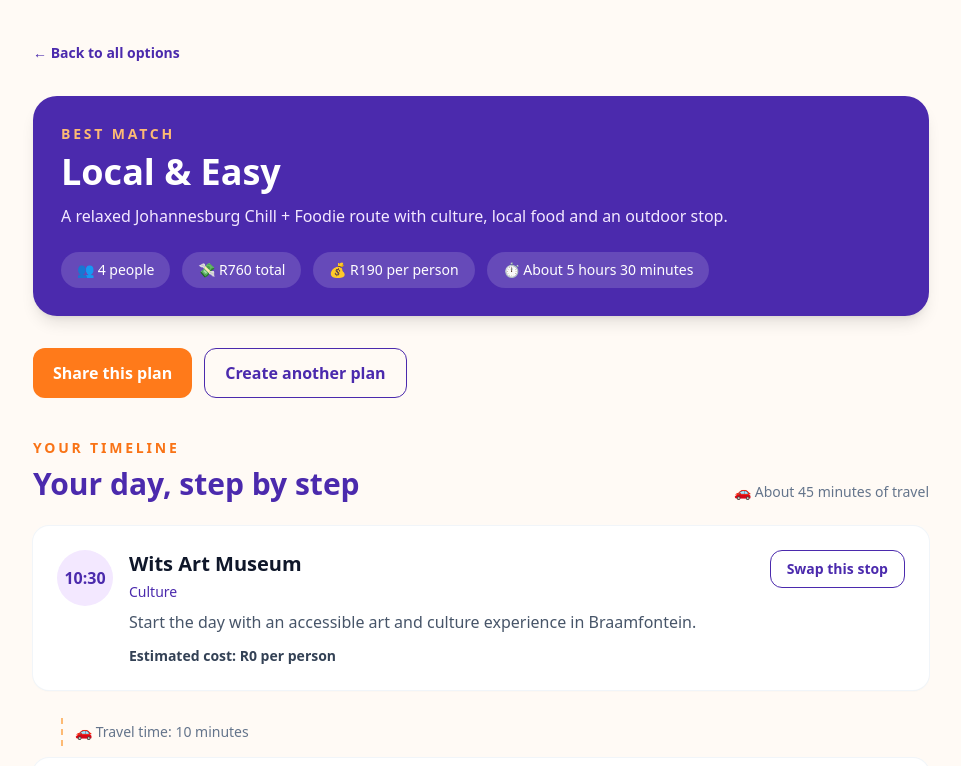
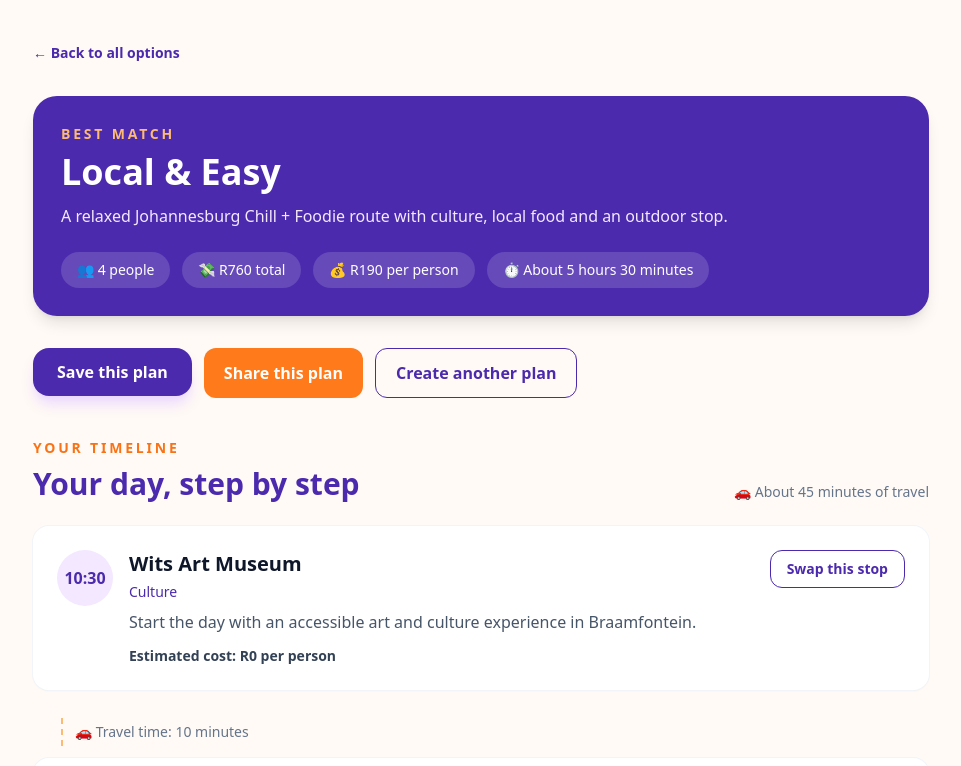
Before and after one commit to kgaisang-data/dayout-sa, a Next.js app in the folder web/: page /itinerary in a window 1280 px wide. Shown: the top 766 px of the page, without its empty margins (159-1120 px from the left). Built offline with nearby package versions, Linux system fonts and the light colour scheme.

Commit message:
Add Save this plan button to itinerary page

```diff
--- a/web/app/itinerary/page.tsx
+++ b/web/app/itinerary/page.tsx
@@ -3,6 +3,8 @@
 import Link from "next/link";
 import { useSearchParams } from "next/navigation";
 import { Suspense, useState } from "react";
+import { SavePlanButton } from "@/components/save-plan-button";
+
 
 type Stop = {
   time: string;
@@ -329,8 +331,30 @@ function ItineraryContent() {
         </section>
 
         <div className="mt-8 flex flex-wrap gap-3">
+                    <SavePlanButton
+            title={selectedPlan.title}
+            plannerInput={{
+              location: searchParams.get("location") ?? "Johannesburg",
+              budget: Number(searchParams.get("budget") ?? 800),
+              groupSize,
+              availableMinutes: Number(searchParams.get("time") ?? 360),
+              vibes: (searchParams.get("vibes") ?? "")
+                .split(",")
+                .filter(Boolean),
+            }}
+            plan={{
+              planId,
+              title: selectedPlan.title,
+              stops,
+              totalCost,
+              costPerPerson: totalCost / groupSize,
+              totalTravelMinutes,
+            }}
+          />
+
           <button
             onClick={sharePlan}
+
             className="rounded-xl bg-[#ff7a1a] px-5 py-3 font-semibold text-white transition hover:bg-orange-600"
           >
             Share this plan
--- /dev/null
+++ b/web/components/save-plan-button.tsx
@@ -0,0 +1,74 @@
+"use client";
+
+import { useState } from "react";
+import { useRouter } from "next/navigation";
+import { createClient } from "@/lib/supabase/client";
+
+type SavePlanButtonProps = {
+  title: string;
+  plannerInput: Record<string, unknown>;
+  plan: Record<string, unknown>;
+};
+
+export function SavePlanButton({ title, plannerInput, plan }: SavePlanButtonProps) {
+  const router = useRouter();
+  const [status, setStatus] = useState<"idle" | "saving" | "saved" | "error">("idle");
+  const [errorMessage, setErrorMessage] = useState("");
+
+  async function handleSave() {
+    setStatus("saving");
+    const supabase = createClient();
+
+    // Guests must log in before saving
+    const { data: userData } = await supabase.auth.getUser();
+    if (!userData.user) {
+      router.push("/auth/login");
+      return;
+    }
+
+    const { error } = await supabase.from("saved_plans").insert({
+      title,
+      planner_input: plannerInput,
+      plan,
+    });
+
+    if (error) {
+      setErrorMessage(error.message);
+      setStatus("error");
+      return;
+    }
+
+    setStatus("saved");
+  }
+
+  if (status === "saved") {
+    return (
+      <div className="flex flex-wrap items-center gap-3">
+        <span className="rounded-2xl bg-teal-50 px-5 py-3 font-bold text-teal-700">
+          ✓ Plan saved
+        </span>
+        <button
+          onClick={() => router.push("/saved")}
+          className="rounded-2xl border-2 border-[#4b2aad] px-5 py-3 font-bold text-[#4b2aad] hover:bg-purple-50"
+        >
+          View saved plans
+        </button>
+      </div>
+    );
+  }
+
+  return (
+    <div>
+      <button
+        onClick={handleSave}
+        disabled={status === "saving"}
+        className="rounded-2xl bg-[#4b2aad] px-6 py-3 font-bold text-white shadow-lg shadow-purple-200 transition hover:bg-[#3d228d] disabled:opacity-60"
+      >
+        {status === "saving" ? "Saving..." : "Save this plan"}
+      </button>
+      {status === "error" && (
+        <p className="mt-2 text-sm text-red-600">Could not save: {errorMessage}</p>
+      )}
+    </div>
+  );
+}
```
